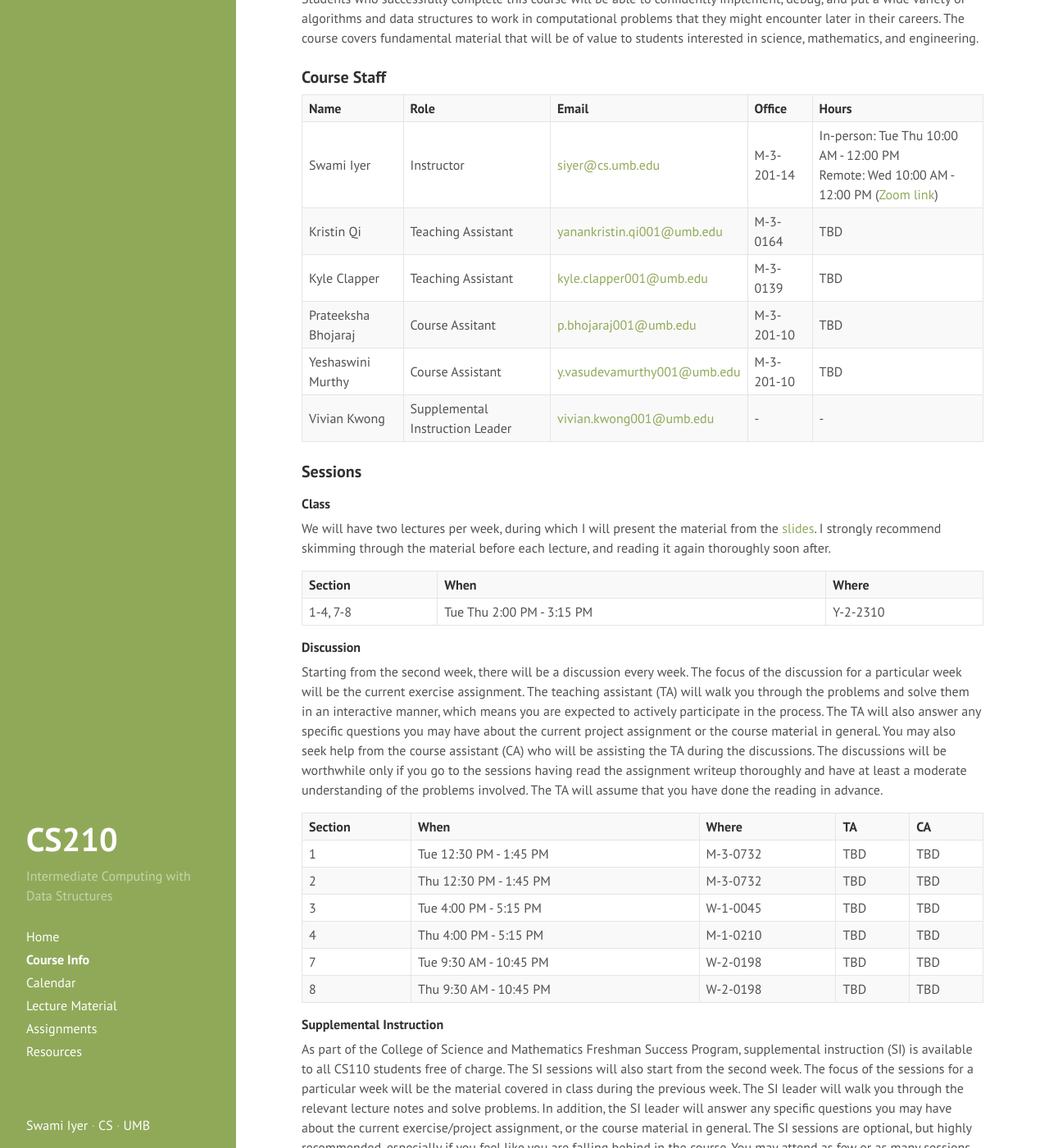
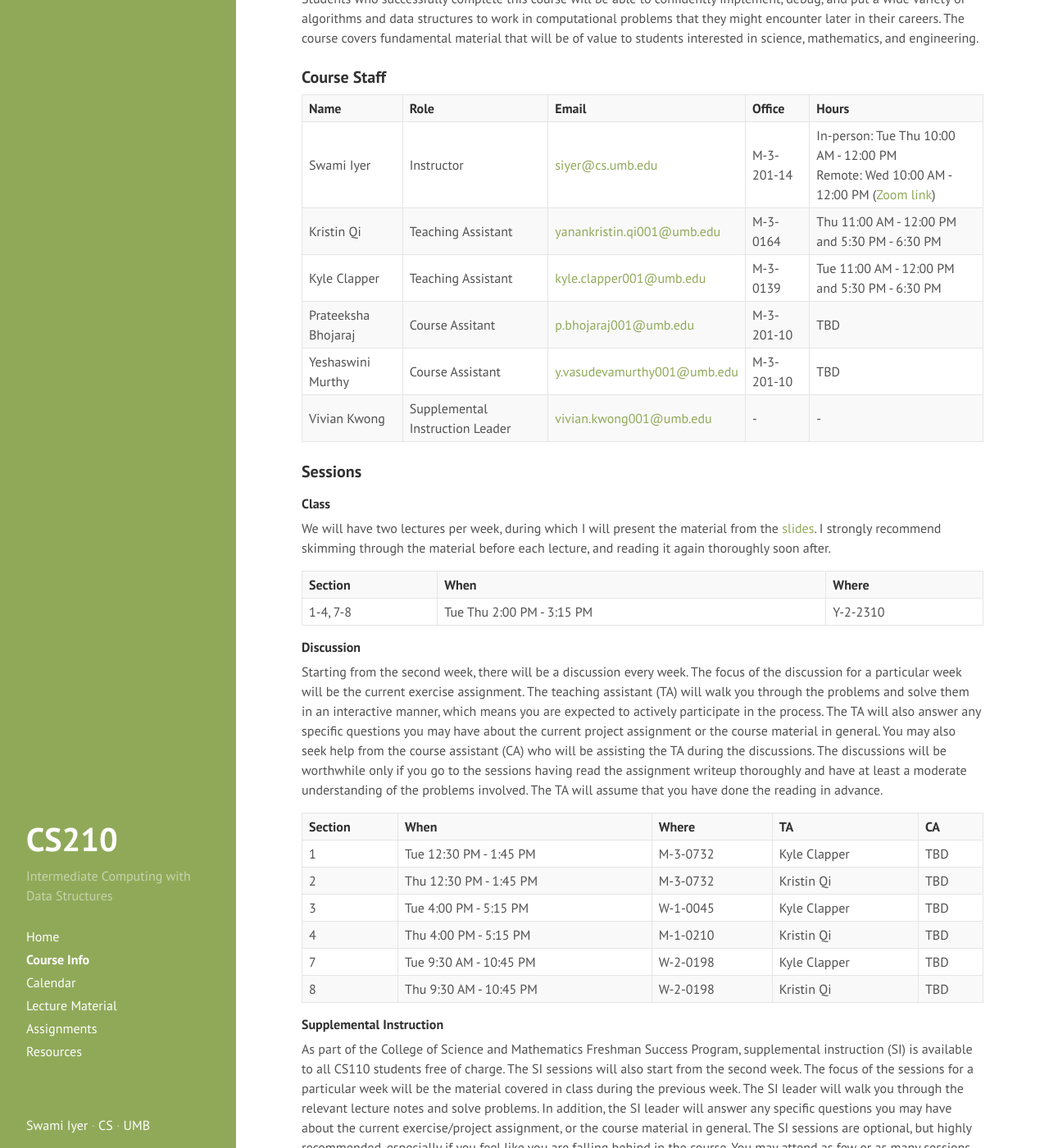
Before and after one commit to swamiiyer/swamiiyer.github.io, a Jekyll site: the page built from _pages/cs210/course_info.md, in a window 1280 px wide and 1400 px high, scrolled down 367 px. Shown: the whole window at 82% size. Built offline with Jekyll 4.4.1, drawn with Linux system fonts in a browser that asks for light colours.

Commit message:
minor change

```diff
--- a/_pages/cs210/course_info.md
+++ b/_pages/cs210/course_info.md
@@ -17,8 +17,8 @@ Students who successfully complete this course will be able to confidently imple
 
 | **Name** | **Role** | **Email** | **Office** | **Hours** |
 Swami Iyer | Instructor | [siyer@cs.umb.edu](siyer@cs.umb.edu) | M-3-201-14 | In-person: Tue Thu 10:00 AM - 12:00 PM <br/> Remote: Wed 10:00 AM - 12:00 PM ([Zoom link](https://umassboston.zoom.us/j/8790346943?pwd=N1VCR0RnbnJhNVpBZEprbmdFcVF0Zz09)) |
-Kristin Qi | Teaching Assistant | [yanankristin.qi001@umb.edu](yanankristin.qi001@umb.edu) | M-3-0164 | TBD |
-Kyle Clapper | Teaching Assistant | [kyle.clapper001@umb.edu](kyle.clapper001@umb.edu) | M-3-0139 | TBD |
+Kristin Qi | Teaching Assistant | [yanankristin.qi001@umb.edu](yanankristin.qi001@umb.edu) | M-3-0164 | Thu 11:00 AM - 12:00 PM and 5:30 PM - 6:30 PM |
+Kyle Clapper | Teaching Assistant | [kyle.clapper001@umb.edu](kyle.clapper001@umb.edu) | M-3-0139 | Tue 11:00 AM - 12:00 PM and 5:30 PM - 6:30 PM |
 Prateeksha Bhojaraj | Course Assitant | [p.bhojaraj001@umb.edu](p.bhojaraj001@umb.edu) | M-3-201-10 | TBD |
 Yeshaswini Murthy | Course Assistant | [y.vasudevamurthy001@umb.edu](y.vasudevamurthy001@umb.edu) | M-3-201-10 | TBD |
 Vivian Kwong | Supplemental Instruction Leader | [vivian.kwong001@umb.edu](vivian.kwong001@umb.edu) | - | - |
@@ -37,12 +37,12 @@ We will have two lectures per week, during which I will present the material fro
 Starting from the second week, there will be a discussion every week. The focus of the discussion for a particular week will be the current exercise assignment. The teaching assistant (TA) will walk you through the problems and solve them in an interactive manner, which means you are expected to actively participate in the process. The TA will also answer any specific questions you may have about the current project assignment or the course material in general. You may also seek help from the course assistant (CA) who will be assisting the TA during the discussions. The discussions will be worthwhile only if you go to the sessions having read the assignment writeup thoroughly and have at least a moderate understanding of the problems involved. The TA will assume that you have done the reading in advance.
 
 | **Section** | **When** | **Where** | **TA** | **CA** |
-1 | Tue 12:30 PM - 1:45 PM | M-3-0732 | TBD | TBD |
-2 | Thu 12:30 PM - 1:45 PM | M-3-0732 | TBD | TBD |
-3 | Tue 4:00 PM - 5:15 PM | W-1-0045 | TBD | TBD |
-4 | Thu 4:00 PM - 5:15 PM | M-1-0210 | TBD | TBD |
-7 | Tue 9:30 AM - 10:45 PM | W-2-0198 | TBD | TBD |
-8 | Thu 9:30 AM - 10:45 PM | W-2-0198 | TBD | TBD |
+1 | Tue 12:30 PM - 1:45 PM | M-3-0732 | Kyle Clapper | TBD |
+2 | Thu 12:30 PM - 1:45 PM | M-3-0732 | Kristin Qi | TBD |
+3 | Tue 4:00 PM - 5:15 PM | W-1-0045 | Kyle Clapper | TBD |
+4 | Thu 4:00 PM - 5:15 PM | M-1-0210 | Kristin Qi | TBD |
+7 | Tue 9:30 AM - 10:45 PM | W-2-0198 | Kyle Clapper | TBD |
+8 | Thu 9:30 AM - 10:45 PM | W-2-0198 | Kristin Qi | TBD |
 
 #### Supplemental Instruction
 
```
Also changed, not shown: _pages/cs110/course_info.md (+3 -3 lines).
